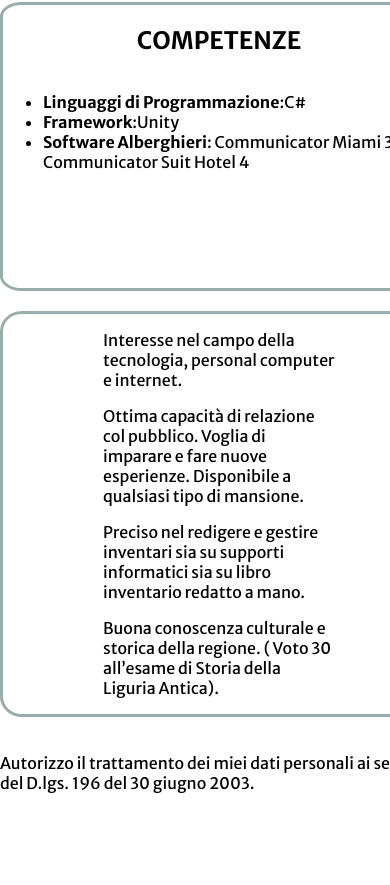
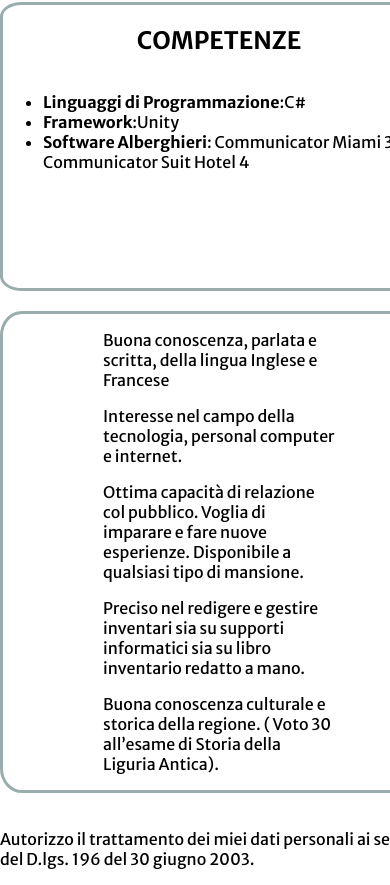
Before and after one commit to nicologiuggiola/nicologiuggiola.github.io, a plain HTML site: page index.html in a window 390 px wide. Shown: the part 1631-2516 px from the top of the page. Before the commit the page ends 2440 px from the top, so only its background shows below. Drawn offline with Linux system fonts and the light colour scheme; a web font is replaced by a local one.

Commit message:
update mobile II

```diff
--- a/index.html
+++ b/index.html
@@ -64,6 +64,7 @@
         </div>
         <div class="child item-4" >
             <div class="main-text">
+                <p>Buona conoscenza, parlata e scritta, della lingua Inglese e Francese</p>
                 <p>Interesse nel campo della tecnologia, personal computer e internet.</p>
                 <p>Ottima capacità di relazione col pubblico. Voglia di imparare e fare nuove esperienze. Disponibile a qualsiasi tipo di mansione.</p>
                 <p>Preciso nel redigere e gestire inventari sia su supporti informatici sia su libro inventario redatto a mano.</p>
```
